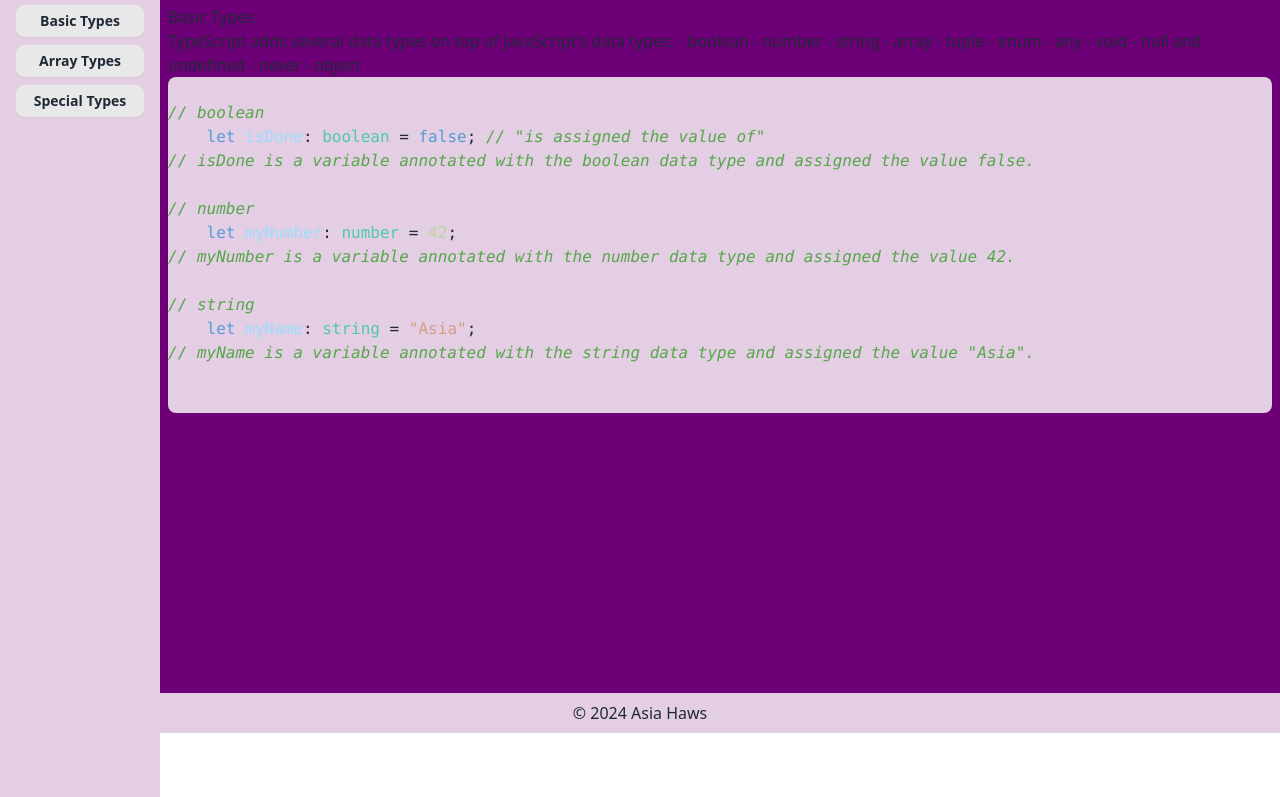
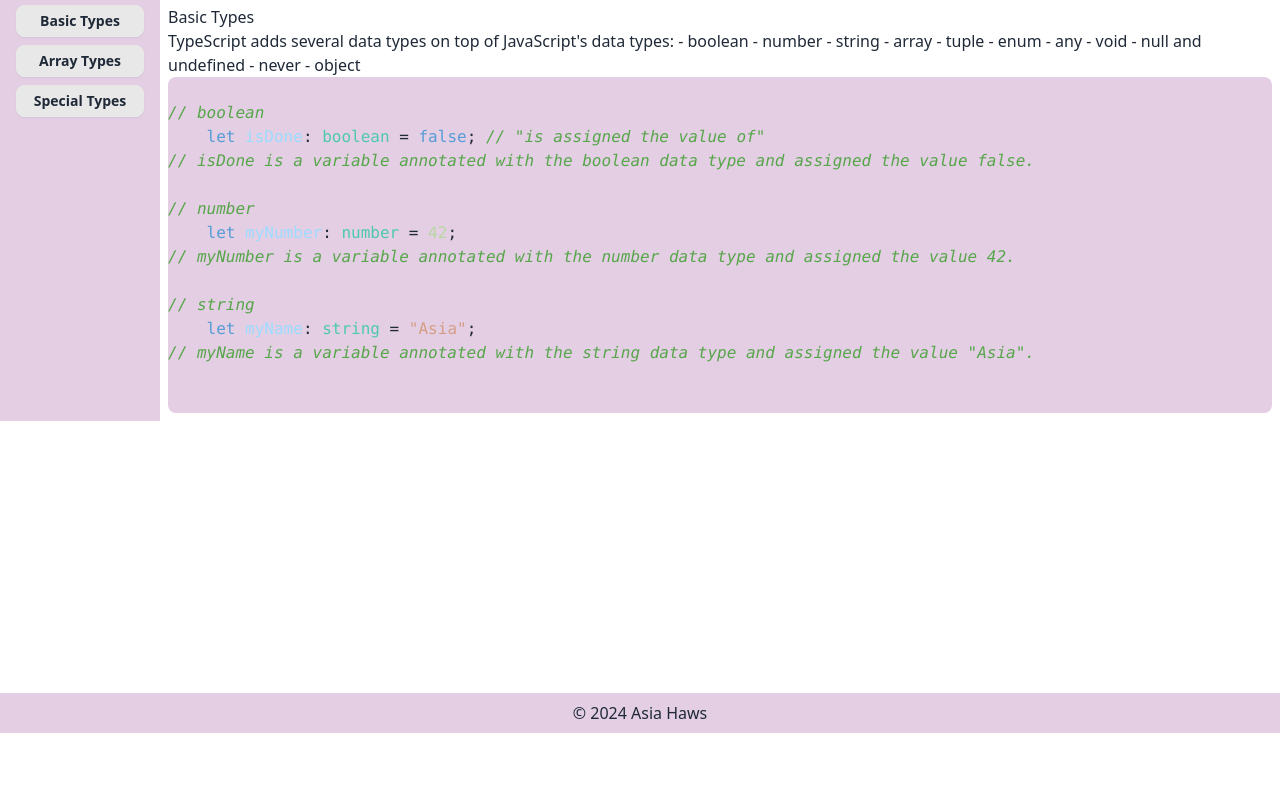
Before and after one commit to asiahaws1/dwdd2720, a website built with Vite: page src/index.html in a window 1280 px wide. Shown: the part 67-864 px from the top of the page. After the commit the page ends 800 px from the top, so only its background shows below. Built offline with nearby package versions, Linux system fonts and the light colour scheme; files whose address does not match are found by name.

Commit message:
get rid of body class

```diff
--- a/src/index.html
+++ b/src/index.html
@@ -9,7 +9,6 @@
     <title>Introduction to TypeScript!</title>
 
   </head>
-  <body class="bg-primary flex-col h-screen overflow-hidden">
     <main class="bg-[url('../images/pink-clouds.png')] bg-cover"></main>
     <header>
       <h1 class="text-2xl bg-primary-content p-4 text-center">
```
